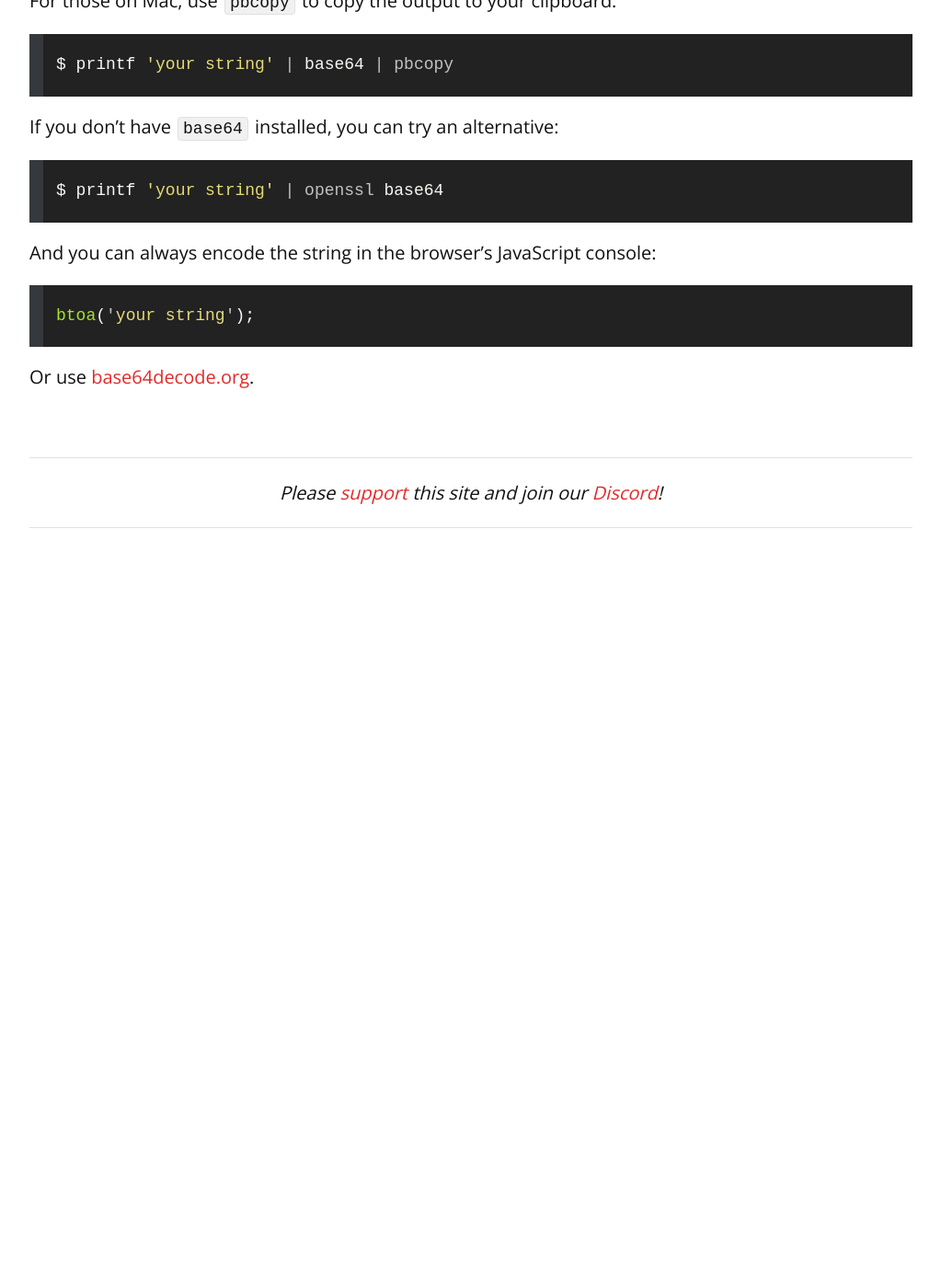
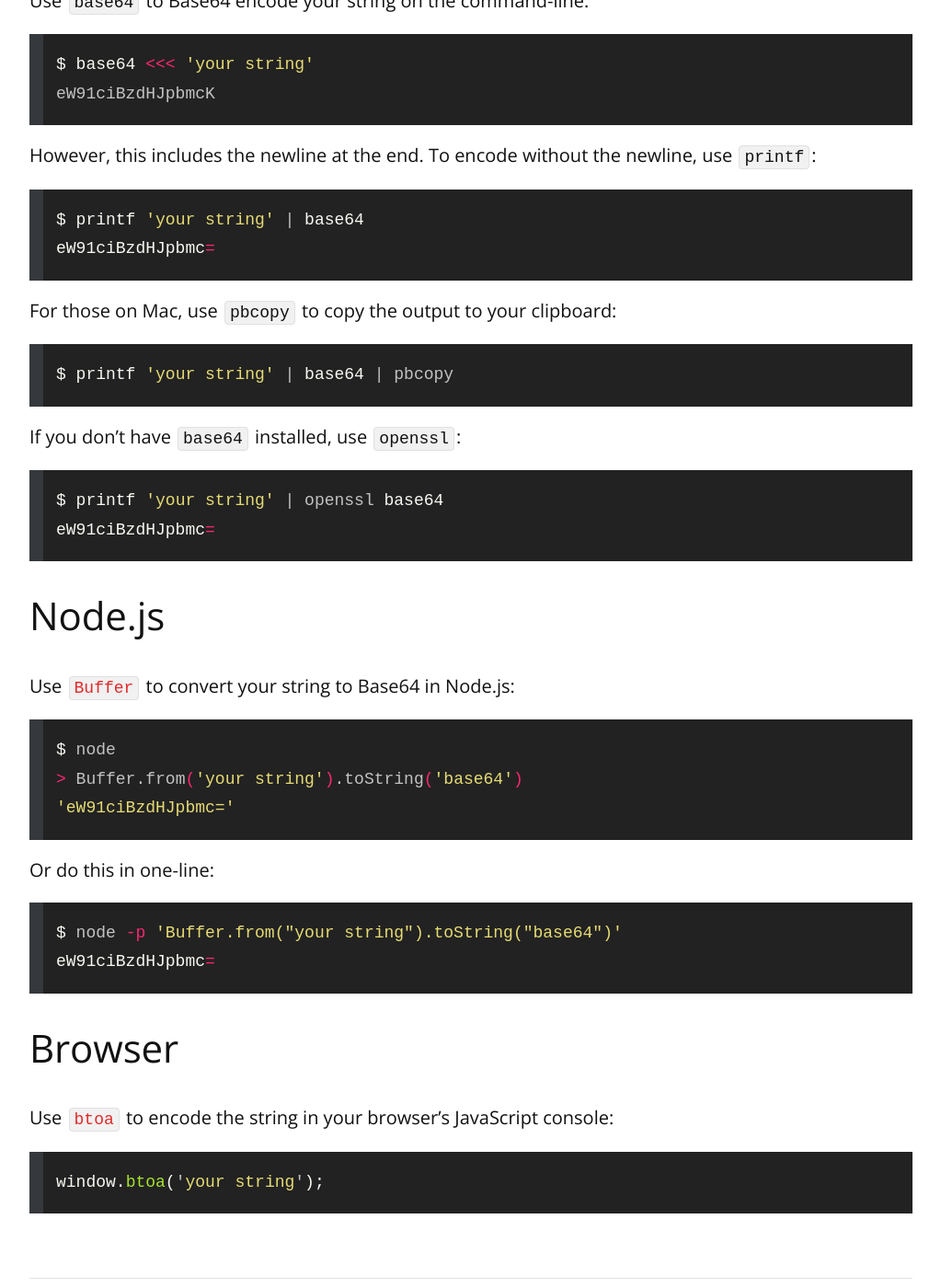
Before and after one commit to remarkablemark/remarkablemark.github.io, a Jekyll site: the page built from _posts/2017/2017-09-12-convert-string-base64.md, in a window 1280 px wide and 1400 px high, scrolled down 540 px. Shown: the whole window at 92% size, without its empty margins (128-1151 px from the left). Built offline with Jekyll 4.4.1, drawn with Linux system fonts in a browser that asks for light colours; comment, search, counter and statistics services are not loaded; before the commit the page ends 1239 px from its top, so only the background shows below that; some of the changed text lies outside the part shown.

Commit message:
feat(posts): update "Convert string to Base64"
Post: 2017-09-12-convert-string-base64.md

Add table of contents and Node.js section. Improve code blocks.

````diff
--- a/_posts/2017/2017-09-12-convert-string-base64.md
+++ b/_posts/2017/2017-09-12-convert-string-base64.md
@@ -1,21 +1,32 @@
 ---
 layout: post
-title: Convert a string to base64
-date: 2017-09-12 20:11:36 -4000
-excerpt: How to convert a string to base64 from the command-line or the browser.
-categories: base64 bash cli
+title: Convert string to Base64
+date: 2017-09-12 20:11:36
+updated: 2021-04-21 20:33:57
+excerpt: How to convert a string to Base64 from the command-line, Node.js, or the browser.
+categories: base64 bash cli nodejs javascript browser
 ---
 
-To base64 encode your string on the command-line:
+Convert a string to [Base64](https://wikipedia.org/wiki/Base64) using:
+
+- [CLI](#cli)
+- [Node.js](#nodejs)
+- [Browser](#browser)
+
+## CLI
+
+Use `base64` to Base64 encode your string on the command-line:
 
 ```sh
 $ base64 <<< 'your string'
+eW91ciBzdHJpbmcK
 ```
 
 However, this includes the newline at the end. To encode without the newline, use `printf`:
 
 ```sh
 $ printf 'your string' | base64
+eW91ciBzdHJpbmc=
 ```
 
 For those on Mac, use `pbcopy` to copy the output to your clipboard:
@@ -24,16 +35,34 @@
 $ printf 'your string' | base64 | pbcopy
 ```
 
-If you don't have `base64` installed, you can try an alternative:
+If you don't have `base64` installed, use `openssl`:
 
 ```sh
 $ printf 'your string' | openssl base64
+eW91ciBzdHJpbmc=
 ```
 
-And you can always encode the string in the browser's JavaScript console:
+## Node.js
+
+Use [`Buffer`](https://nodejs.org/api/buffer.html) to convert your string to Base64 in Node.js:
+
+```sh
+$ node
+> Buffer.from('your string').toString('base64')
+'eW91ciBzdHJpbmc='
+```
+
+Or do this in one-line:
+
+```sh
+$ node -p 'Buffer.from("your string").toString("base64")'
+eW91ciBzdHJpbmc=
+```
+
+## Browser
+
+Use [`btoa`](https://developer.mozilla.org/docs/Glossary/Base64) to encode the string in your browser's JavaScript console:
 
 ```js
-btoa('your string');
+window.btoa('your string');
 ```
-
-Or use [base64decode.org](https://www.base64decode.org).
````
